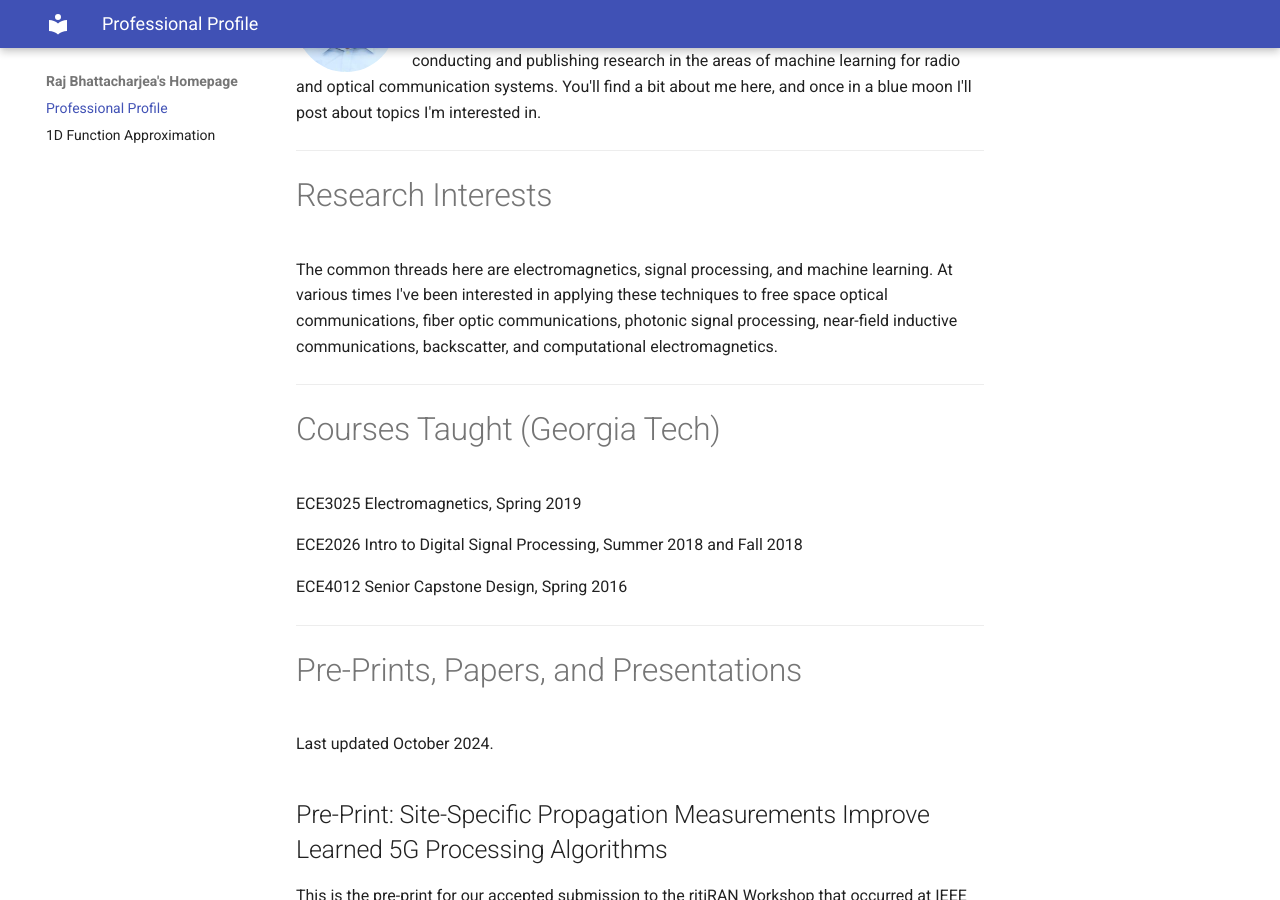
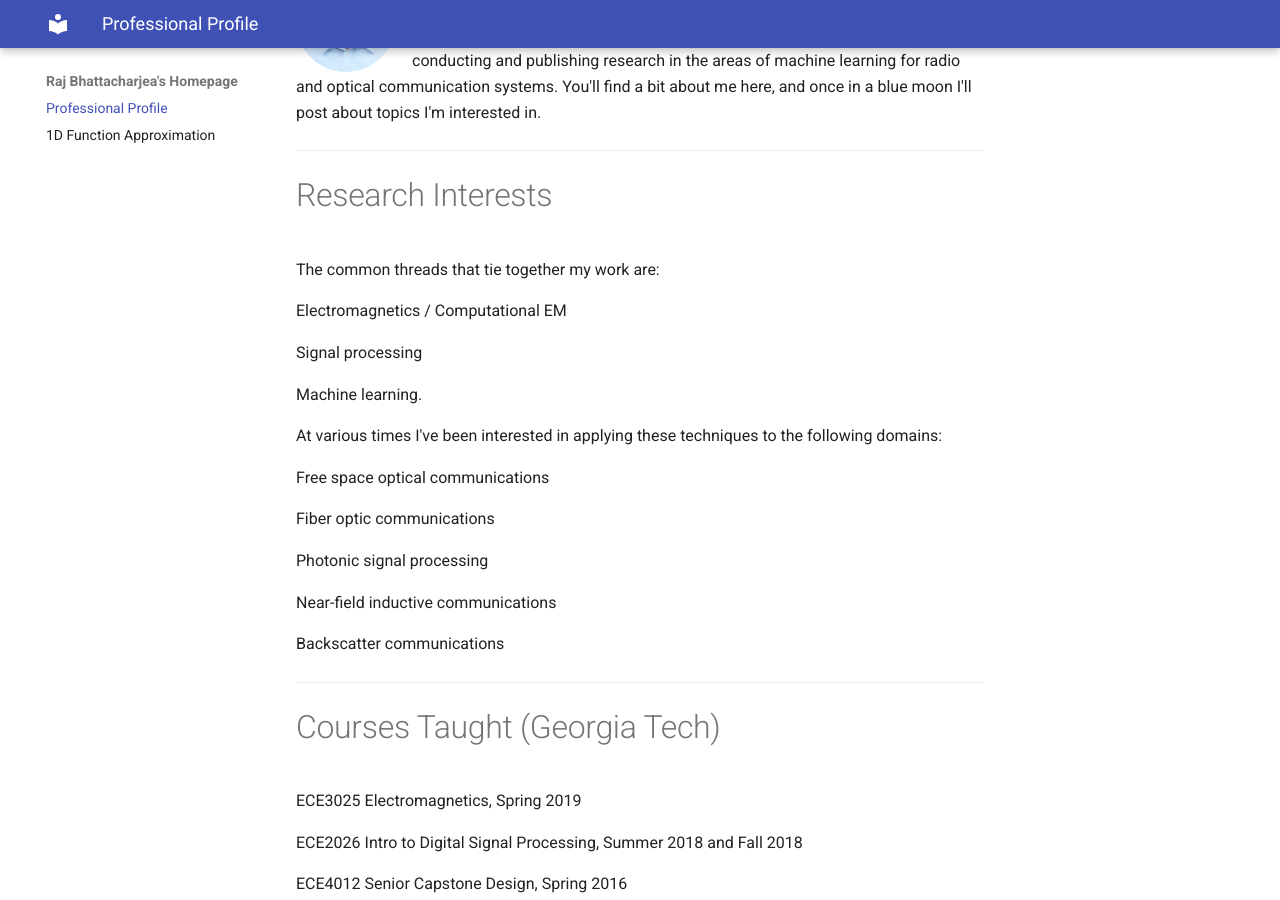
Before and after one commit to rajb245/rajb245.github.io, an MkDocs documentation site: the page built from docs/index.md, in a window 1280 px wide and 900 px high, scrolled down 208 px. Built offline with MkDocs 1.6.1 and Material for MkDocs 9.7.7, drawn with Linux system fonts in a browser that asks for light colours.

Commit message:
See if the new workflow runs correctly

```diff
--- a/docs/index.md
+++ b/docs/index.md
@@ -15,10 +15,25 @@ and optical communication systems. You'll find a bit about me here, and once in
 moon I'll post about topics I'm interested in.
 ________________________________________________________________________________
 # Research Interests
-The common threads here are electromagnetics, signal processing, and machine learning.
-At various times I've been interested in applying these techniques to free space optical
-communications, fiber optic communications, photonic signal processing, near-field inductive
-communications, backscatter, and computational electromagnetics.
+The common threads that tie together my work are:
+
+Electromagnetics / Computational EM
+
+Signal processing
+
+Machine learning.
+
+At various times I've been interested in applying these techniques to the following domains:
+
+Free space optical communications
+
+Fiber optic communications
+
+Photonic signal processing
+
+Near-field inductive communications
+
+Backscatter communications
 ________________________________________________________________________________
 # Courses Taught (Georgia Tech)
 ECE3025 Electromagnetics, Spring 2019
```
